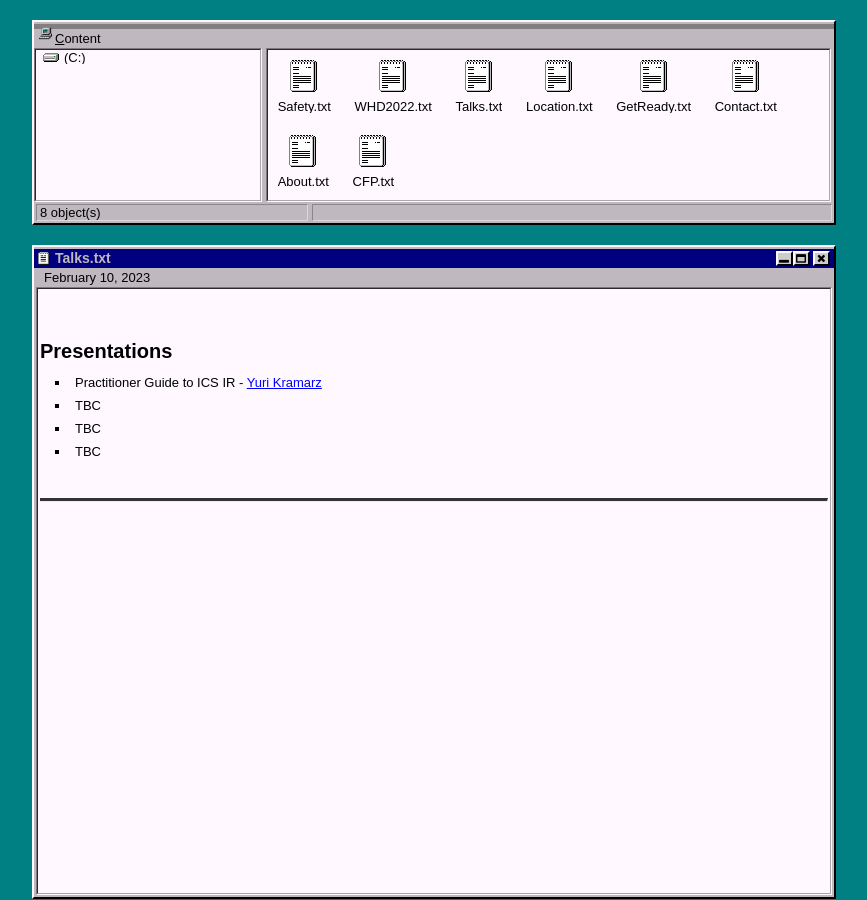
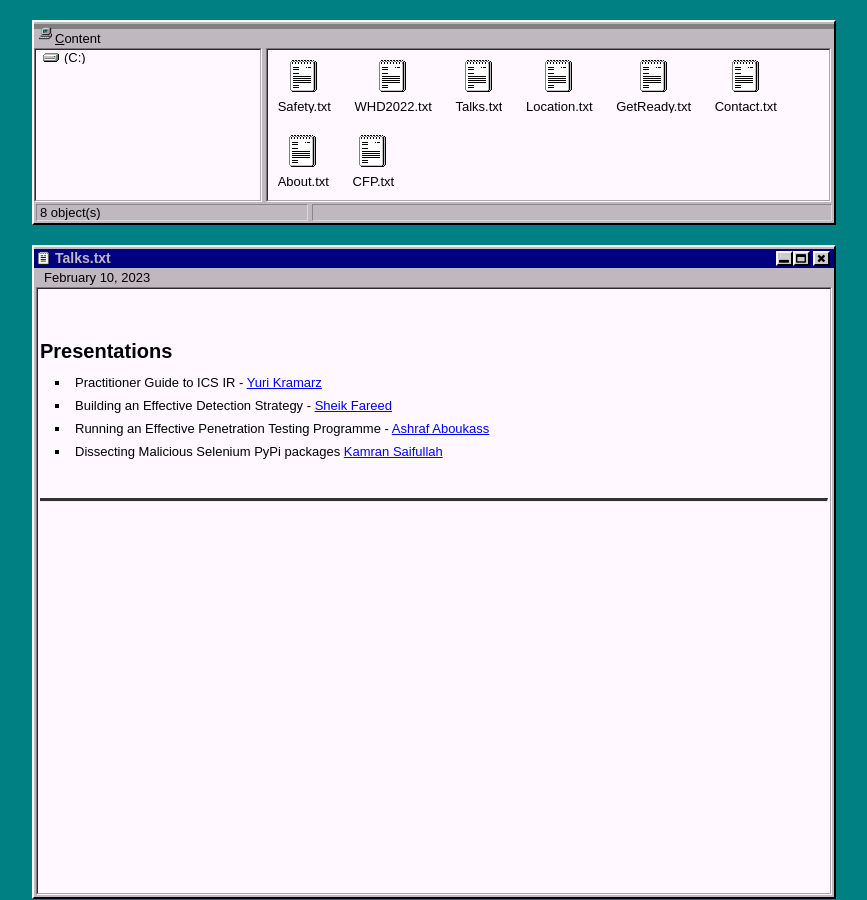
Before and after one commit to WhiteHatDesertOrg/whitehatdesert.github.io, a Jekyll site: the page built from _posts/2023-02-10-presenters.md, in a window 1280 px wide. Shown: the whole page, without its empty margins (206-1073 px from the left). Built offline with Jekyll 4.4.1, drawn with Linux system fonts in a browser that asks for light colours.

Commit message:
Update 2023-02-10-presenters.md

```diff
--- a/_posts/2023-02-10-presenters.md
+++ b/_posts/2023-02-10-presenters.md
@@ -8,6 +8,6 @@ tags: About
 
 
 * Practitioner Guide to ICS IR - [Yuri Kramarz](https://qa.linkedin.com/in/jerzykra)
-* TBC
-* TBC
-* TBC
+* Building an Effective Detection Strategy - [Sheik Fareed](https://www.linkedin.com/in/sheik-f-780828109)
+* Running an Effective Penetration Testing Programme - [Ashraf Aboukass](https://www.linkedin.com/in/aboukass)
+* Dissecting Malicious Selenium PyPi packages [Kamran Saifullah](https://pk.linkedin.com/in/kamransaifullah)
```
